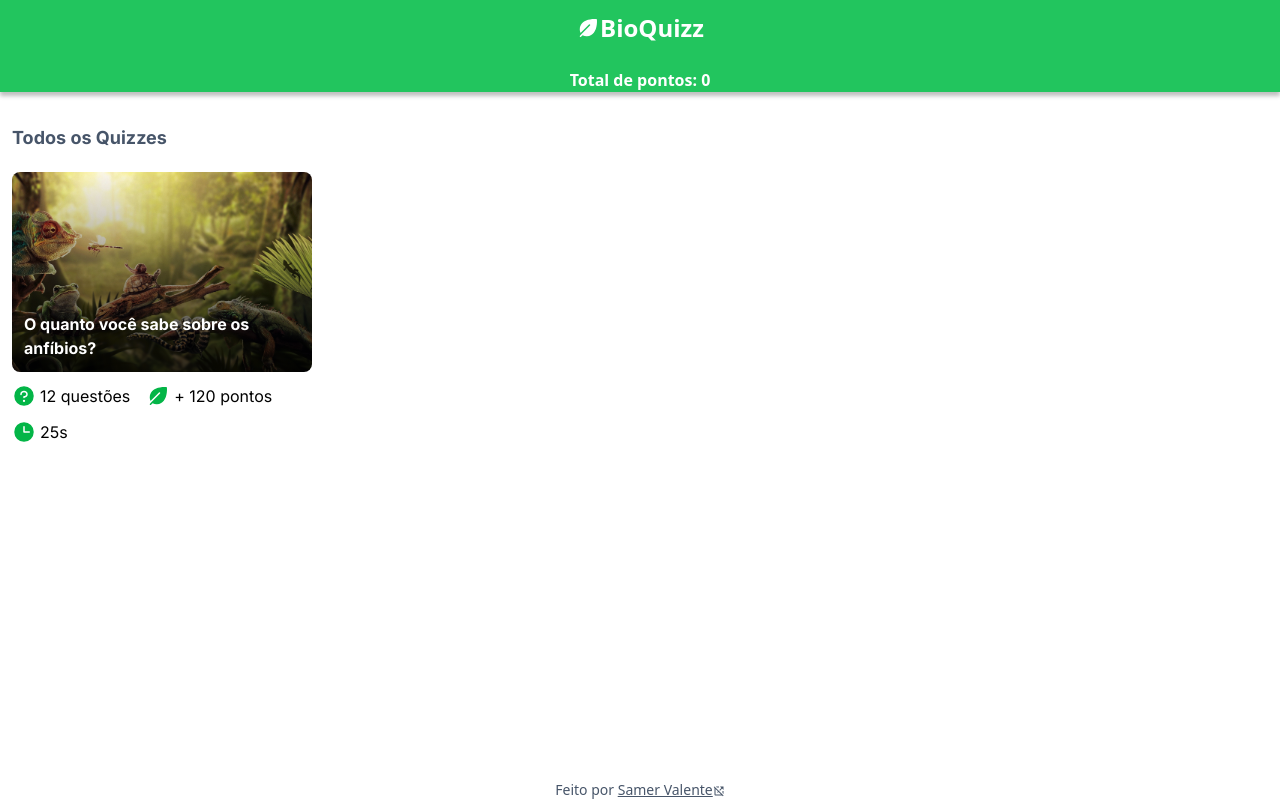
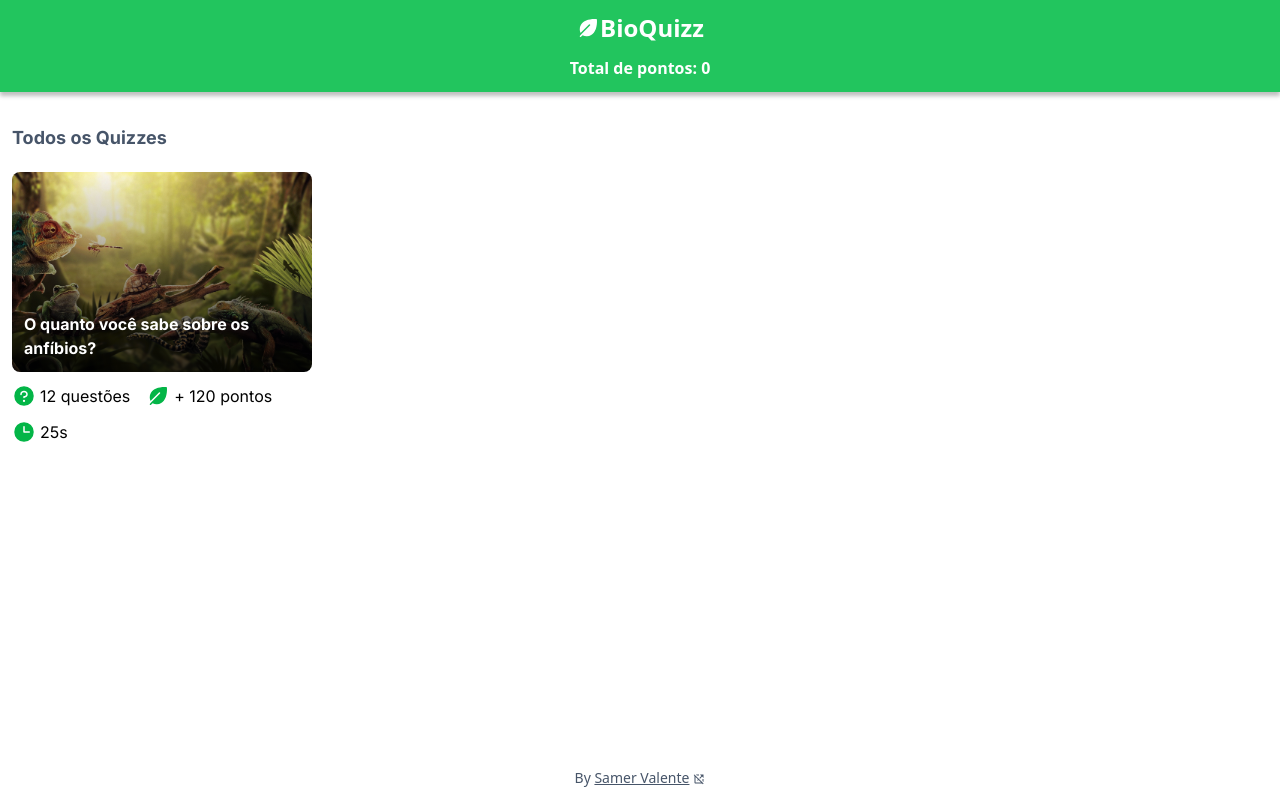
Before and after one commit to samervalente/bioquizz, a Next.js app: page / in a window 1280 px wide. Built offline with nearby package versions, Linux system fonts and the light colour scheme.

Commit message:
styles: adjust footer position in md or higher viewports

```diff
--- a/components/Footer.tsx
+++ b/components/Footer.tsx
@@ -3,8 +3,8 @@ import Link from "next/link";
 
 export default function Footer(){
     return (
-        <div className="fixed bottom-0 text-[14px]  text-slate-600 text-center w-full ">Feito por <Link className="underline " href={"https://github.com/samervalente"}>Samer Valente
-        <OpenInNewOffIcon sx={{fontSize:12}} />
+        <div className="text-[14px] md:absolute md:bottom-0 mt-5 md:mb-3 text-slate-600 text-center w-full ">By <Link className="underline" href={"https://github.com/samervalente"}>Samer Valente
+        <OpenInNewOffIcon sx={{fontSize:12, ml:0.5}} />
         </Link></div>
     )
 }
--- a/components/Header.tsx
+++ b/components/Header.tsx
@@ -20,7 +20,7 @@ export default function Header(){
         header-shadow">
             <h1 className="flex items-center text-2xl mt-3"><Leaf weight="fill" color="white" />BioQuizz</h1>
 
-            <div className="flex items-center justify-around w-full mt-6">
+            <div className="flex items-center justify-around w-full my-3">
                 {router.asPath === '/quizz/anfibios' && <Link href={"/"} className="flex items-center gap-x-1">
                     <House size={24} color="#fafafa" weight="fill" />
                     Início
--- a/components/Result.tsx
+++ b/components/Result.tsx
@@ -2,6 +2,7 @@ import { CircularProgressbar, buildStyles } from 'react-circular-progressbar';
 import Link from "next/link";
 import EmojiEventsIcon from '@mui/icons-material/EmojiEvents';
 import { yellow } from '@mui/material/colors';
+import Footer from './Footer';
 
 
 export default function Result({ answers }: any) {
@@ -23,7 +24,8 @@ export default function Result({ answers }: any) {
     }
 
     return (
-        <div className="flex flex-col">
+      <>
+          <div className="flex flex-col ">
             <h4 className="my-3 font-medium text-slate-600">Seu resultado</h4>
             <div className="w-[90vw] relative h-[200px] bg-green-500 md:w-[50vw] p-2  rounded-lg">
                 <h3 className="text-white font-bold">Nome do Quizz</h3>
@@ -60,6 +62,9 @@ export default function Result({ answers }: any) {
                 <Link className="bg-green-600 mt-3 text-white rounded-md p-3 text-center w-full md:w-[30vw] lg:w-[20vw]" href={'/'}>Voltar para o início</Link>
 
             </div>
+
         </div>
+         <Footer />
+      </>
     )
 }
```
